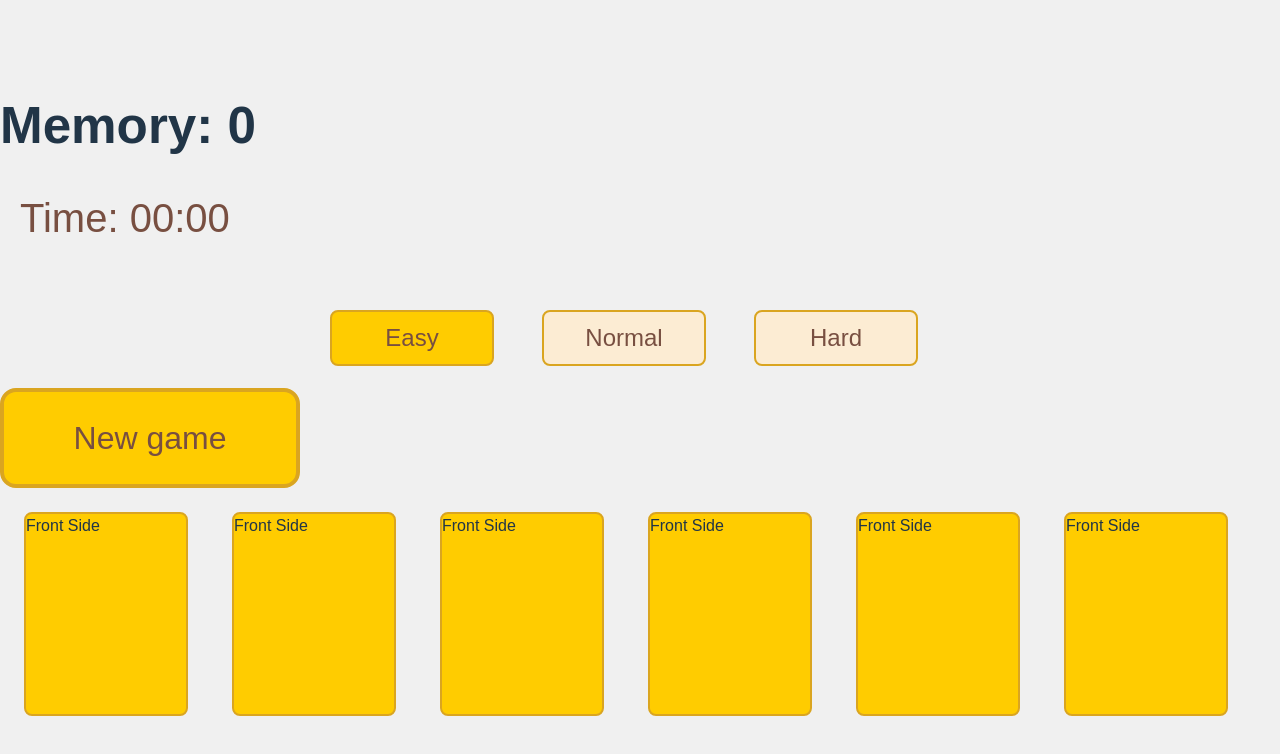
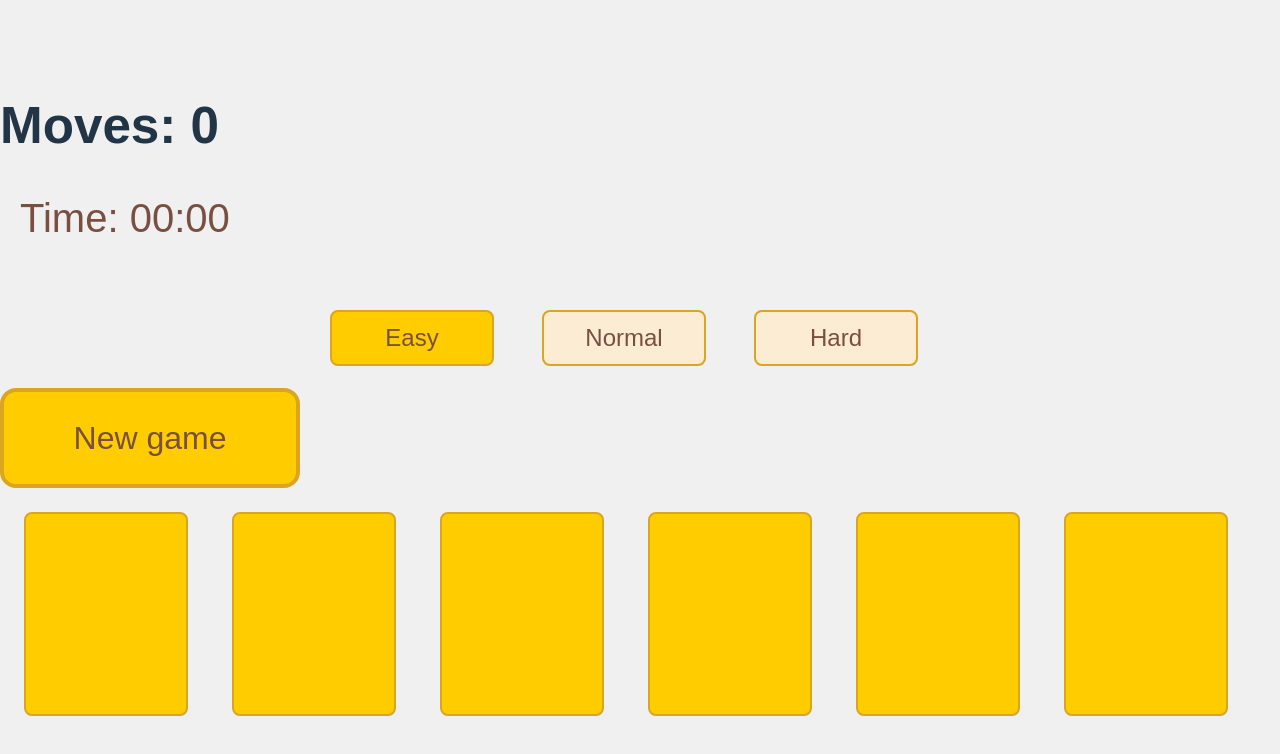
Before and after one commit to andrzejkukuryk/memory, a React (Vite) app: page / in a window 1280 px wide. Shown: the top 754 px of the page. Built offline with nearby package versions, Linux system fonts and the light colour scheme.

Commit message:
store refactor

```diff
--- a/src/App.tsx
+++ b/src/App.tsx
@@ -1,17 +1,17 @@
 import React, { useEffect } from "react";
 import "./App.scss";
-import useMemoryStore from "./store";
+import { useMemoryStore } from "./store";
 import { Board } from "./components/board/board";
 import { LevelForm } from "./components/levelForm/levelForm";
 import { StartButton } from "./components/startButton/startButton";
 import { Timer } from "./components/timer/timer";
 
 function App() {
-  const { count } = useMemoryStore();
+  const { movesCounter } = useMemoryStore();
 
   return (
     <div className="App">
-      <h1>Memory: {count}</h1>
+      <h1>Moves: {movesCounter}</h1>
       <Timer />
       <LevelForm />
       <StartButton />
--- a/src/components/board/board.tsx
+++ b/src/components/board/board.tsx
@@ -1,6 +1,6 @@
-import useMemoryStore from "../../store";
+import { useMemoryStore } from "../../store";
 import { Card } from "../card/card";
-import "./board.scss"
+import "./board.scss";
 
 export const Board = () => {
   const { cards } = useMemoryStore();
--- a/src/components/card/card.tsx
+++ b/src/components/card/card.tsx
@@ -1,7 +1,7 @@
 import classNames from "classnames";
 import "./card.scss";
 import { useState, useEffect } from "react";
-import useMemoryStore from "../../store";
+import { useMemoryStore } from "../../store";
 import cavatappi from "../../assets/cavatappi.jpg";
 import fusilli from "../../assets/fusilli.jpg";
 import penne from "../../assets/penne.jpg";
@@ -36,7 +36,7 @@ export const Card = ({ value, index }: CardProps) => {
     increment,
     resetComponents,
     isRunning,
-    startStop,
+    startStopTime,
   } = useMemoryStore();
 
   useEffect(() => {
@@ -70,7 +70,7 @@ export const Card = ({ value, index }: CardProps) => {
 
   const handleClick = () => {
     if (!isRunning) {
-      startStop();
+      startStopTime();
     }
     if (currentIndex.length === 1) {
       increment();
@@ -88,7 +88,7 @@ export const Card = ({ value, index }: CardProps) => {
     <div className="container" onClick={handleClick}>
       <div className={cardClass}>
         <div className="inner-card">
-          <div className="front">Front Side</div>
+          <div className="front"></div>
           <div className="back">
             <img src={images[value]} className="image" />
           </div>
--- a/src/components/levelForm/levelForm.tsx
+++ b/src/components/levelForm/levelForm.tsx
@@ -1,13 +1,14 @@
-import useMemoryStore from "../../store";
+import { useMemoryStore } from "../../store";
 import { Level } from "../../constants/levels.enum";
 import "./levelForm.scss";
 
 export const LevelForm = () => {
-  const { setLevel, level, reset } = useMemoryStore();
+  const { setLevel, level, resetGame, resetTime } = useMemoryStore();
 
   const handleChange = (event: React.ChangeEvent<HTMLInputElement>) => {
     const selectedLevel = Number(event.target.value);
-    reset();
+    resetGame();
+    resetTime();
     setTimeout(() => {
       setLevel(selectedLevel);
     }, 400);
--- a/src/components/startButton/startButton.tsx
+++ b/src/components/startButton/startButton.tsx
@@ -1,10 +1,11 @@
-import useMemoryStore from "../../store";
+import { useMemoryStore } from "../../store";
 import "./startButton.scss";
 
 export const StartButton = () => {
-  const { reset, randomBoard } = useMemoryStore();
+  const { resetGame, resetTime, randomBoard } = useMemoryStore();
   const handleClick = () => {
-    reset();
+    resetGame();
+    resetTime();
     setTimeout(() => {
       randomBoard();
     }, 600);
--- a/src/components/timer/timer.tsx
+++ b/src/components/timer/timer.tsx
@@ -1,9 +1,14 @@
 import React, { useState, useEffect, useRef } from "react";
-import useMemoryStore from "../../store";
+import { useMemoryStore } from "../../store";
 import "./timer.scss";
 
 export const Timer = () => {
-  const { time, isRunning, incrementTime, startStop } = useMemoryStore();
+  const {
+    time,
+    isRunning,
+    incrementTime,
+    startStopTime: startStop,
+  } = useMemoryStore();
   const intervalRef = useRef<NodeJS.Timeout | null>(null);
 
   useEffect(() => {
--- /dev/null
+++ b/src/models/memoryState.ts
@@ -0,0 +1,23 @@
+import { Level } from "../constants/levels.enum";
+import { Value } from "../constants/values.enum";
+
+export interface MemoryState {
+  movesCounter: number;
+  level: Level;
+  cards: Value[];
+  currentPair: Value[];
+  currentIndex: number[];
+  matchedValues: string[];
+  history: [number, number][];
+  resetComponents: boolean;
+  time: number;
+  isRunning: boolean;
+  incrementTime: () => void;
+  startStopTime: () => void;
+  increment: () => void;
+  randomBoard: () => void;
+  setLevel: (newLevel: Level) => void;
+  resetGame: () => void;
+  resetTime: () => void;
+  checkCard: (value: Value, index: number) => void;
+}
--- a/src/store.ts
+++ b/src/store.ts
@@ -1,88 +1,11 @@
-import { create } from 'zustand';
-import { Value } from "./constants/values.enum";
-import { values } from "./data/values";
-import { getRandomPairs } from "./utils/randomCards.ts";
-import { Level } from "./constants/levels.enum";
+import { create } from "zustand";
+import { timeSlice } from "./store/timeStore";
+import { gameSlice } from "./store/gameStore";
+import { levelSlice } from "./store/levelStore";
+import { MemoryState } from "./models/memoryState";
 
-interface MemoryState {
-  count: number;
-  level: Level;
-  cards: Value[];
-  currentPair: Value[];
-  currentIndex: number[];
-  matchedValues: string[];
-  history: [number, number][];
-  resetComponents: boolean;
-  time: number;
-  isRunning: boolean;
-  incrementTime: () => void;
-  startStop: () => void;
-  increment: () => void;
-  randomBoard: () => void;
-  setLevel: (newLevel: Level) => void;
-  reset: () => void;
-  checkCard: (value: Value, index: number) => void;
-}
-
-const useMemoryStore = create<MemoryState>((set: any, get: any) => ({
-  count: 0,
-  level: Level.easy,
-  cards: getRandomPairs(values, 3),
-  currentPair: [],
-  currentIndex: [],
-  matchedValues: [],
-  history: [],
-  resetComponents: false,
-  time: 0,
-  isRunning: false,
-  incrementTime: () => set((state: MemoryState) => ({ time: state.time + 1 })),
-  startStop: () =>
-    set((state: MemoryState) => ({ isRunning: !state.isRunning })),
-  increment: () => set((state: MemoryState) => ({ count: state.count + 1 })),
-  randomBoard: () =>
-    set((state: MemoryState) => ({
-      cards: getRandomPairs(values, state.level),
-    })),
-  setLevel: (newLevel: Level) =>
-    set({
-      level: newLevel,
-      cards: getRandomPairs(values, newLevel),
-    }),
-  reset: () =>
-    set({
-      count: 0,
-      currentPair: [],
-      currentIndex: [],
-      matchedValues: [],
-      history: [],
-      resetComponents: true,
-      time: 0,
-      isRunning: false,
-    }),
-  checkCard: (value, index) => {
-    const { currentPair, currentIndex, matchedValues, history } = get();
-    set({ currentIndex: [], resetComponents: false });
-    if (currentPair.length === 0) {
-      set({ currentPair: [value], currentIndex: [index] });
-    } else if (currentPair.length === 1) {
-      set({
-        currentPair: [...currentPair, value],
-        currentIndex: [...currentIndex, index],
-      });
-      if (get().currentPair[0] === get().currentPair[1]) {
-        set({
-          matchedValues: [...matchedValues, value],
-        });
-        if (get().matchedValues.length === get().level) {
-          set({ isRunning: false });
-        }
-      }
-      set({ history: [...history, [get().currentIndex[0], index]] }); // TODO
-      set({ currentPair: [] });
-    }
-    console.log(get().history);
-  },
+export const useMemoryStore = create<MemoryState>((set, get) => ({
+  ...timeSlice(set, get),
+  ...gameSlice(set, get),
+  ...levelSlice(set),
 }));
-
-
-export default useMemoryStore;
--- /dev/null
+++ b/src/store/gameStore.ts
@@ -0,0 +1,55 @@
+import { Value } from "../constants/values.enum";
+import { values } from "../data/values";
+import { MemoryState } from "../models/memoryState";
+import { getRandomPairs } from "../utils/randomCards";
+
+export const gameSlice = (set: any, get: any) => ({
+  movesCounter: 0,
+  cards: getRandomPairs(values, 3),
+  currentPair: [],
+  currentIndex: [],
+  matchedValues: [],
+  history: [],
+  resetComponents: false,
+  increment: () =>
+    set((state: MemoryState) => ({ movesCounter: state.movesCounter + 1 })),
+  randomBoard: () =>
+    set((state: MemoryState) => ({
+      cards: getRandomPairs(values, state.level),
+    })),
+  resetGame: () =>
+    set({
+      movesCounter: 0,
+      currentPair: [],
+      currentIndex: [],
+      matchedValues: [],
+      history: [],
+      resetComponents: true,
+    }),
+  checkCard: (value: Value, index: number) => {
+    const { currentPair, currentIndex, matchedValues, history } = get();
+    set({ currentIndex: [], resetComponents: false });
+
+    if (currentPair.length === 0) {
+      set({ currentPair: [value], currentIndex: [index] });
+    } else if (currentPair.length === 1) {
+      set({
+        currentPair: [...currentPair, value],
+        currentIndex: [...currentIndex, index],
+      });
+
+      if (get().currentPair[0] === get().currentPair[1]) {
+        set({
+          matchedValues: [...matchedValues, value],
+        });
+
+        if (get().matchedValues.length === get().level) {
+          set({ isRunning: false });
+        }
+      }
+
+      set({ history: [...history, [get().currentIndex[0], index]] });
+      set({ currentPair: [] });
+    }
+  },
+});
--- /dev/null
+++ b/src/store/levelStore.ts
@@ -0,0 +1,12 @@
+import { Level } from "../constants/levels.enum";
+import { values } from "../data/values";
+import { getRandomPairs } from "../utils/randomCards";
+
+export const levelSlice = (set: any) => ({
+  level: Level.easy,
+  setLevel: (newLevel: Level) =>
+    set({
+      level: newLevel,
+      cards: getRandomPairs(values, newLevel),
+    }),
+});
--- /dev/null
+++ b/src/store/timeStore.ts
@@ -0,0 +1,10 @@
+import { MemoryState } from "../models/memoryState";
+
+export const timeSlice = (set: any, get: any) => ({
+  time: 0,
+  isRunning: false,
+  incrementTime: () => set((state: MemoryState) => ({ time: state.time + 1 })),
+  startStopTime: () =>
+    set((state: MemoryState) => ({ isRunning: !state.isRunning })),
+  resetTime: () => set({ time: 0, isRunning: false }),
+});
```
